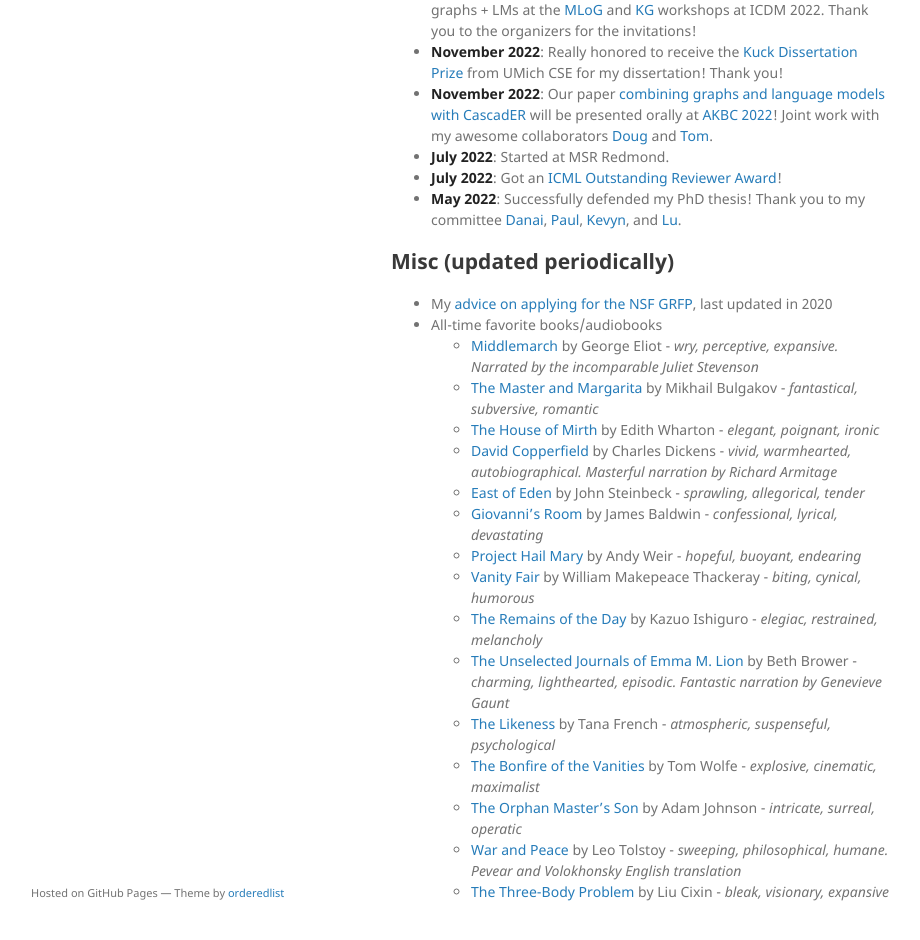
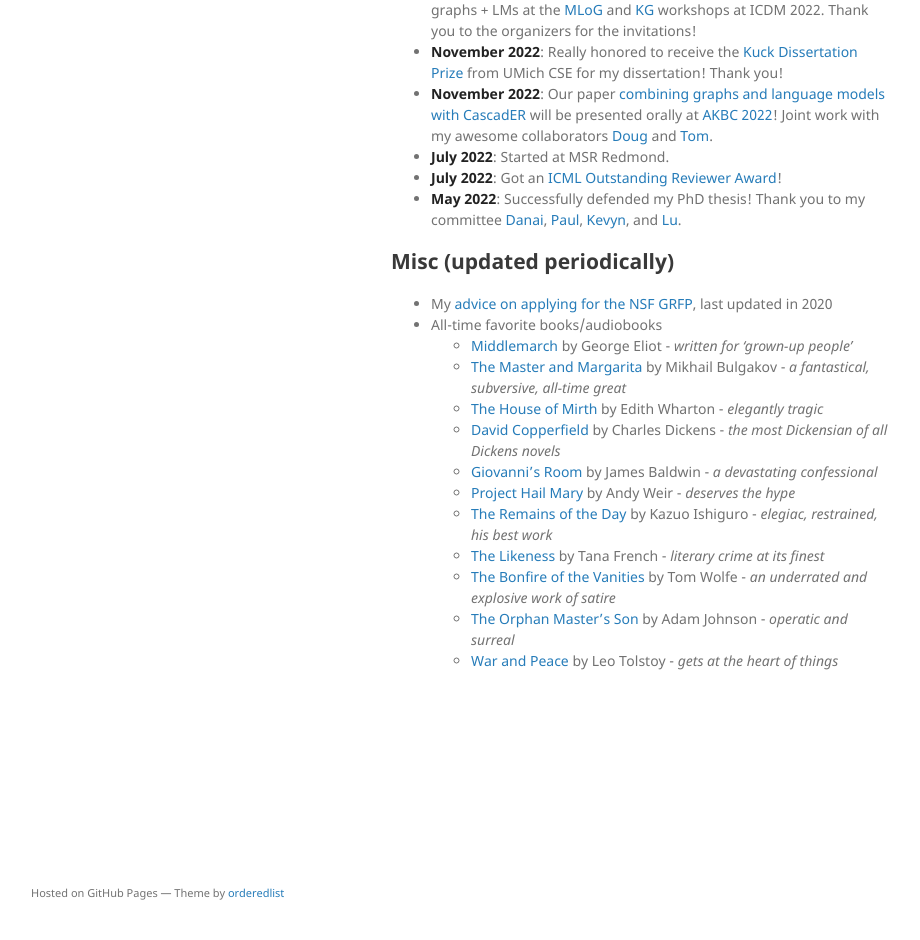
Before and after one commit to tsafavi/tsafavi.github.io, a Jekyll site: the page built from index.md, in a window 1280 px wide and 1386 px high. Shown: the part 414-1354 px from the top of the window, without its empty margins (179-1099 px from the left). Built offline with Jekyll 4.4.1, drawn with Linux system fonts in a browser that asks for light colours.

Commit message:
Update reading.yml

```diff
--- a/_data/reading.yml
+++ b/_data/reading.yml
@@ -1,62 +1,46 @@
 - title: "Middlemarch"
   author: "George Eliot"
   link: "https://www.audible.com/pd/Middlemarch-Audiobook/B004S7ANSU"
-  notes: "wry, perceptive, expansive. Narrated by the incomparable Juliet Stevenson"
+  notes: "written for 'grown-up people'"
 - title: "The Master and Margarita"
   author: "Mikhail Bulgakov"
   link: "https://www.audible.com/pd/The-Master-and-Margarita-Audiobook/B002V02KPU"
-  notes: "fantastical, subversive, romantic"
+  notes: "a fantastical, subversive, all-time great"
 - title: "The House of Mirth"
   author: "Edith Wharton"
   link: "https://www.audible.com/pd/The-House-of-Mirth-Audiobook/B002V59XB4"
-  notes: "elegant, poignant, ironic"
+  notes: "elegantly tragic"
 - title: "David Copperfield"
   author: "Charles Dickens"
   link: "https://www.audible.com/pd/David-Copperfield-Audiobook/B01728H3VQ"
-  notes: "vivid, warmhearted, autobiographical. Masterful narration by Richard Armitage"
-- title: "East of Eden"
-  author: "John Steinbeck"
-  link: "https://www.audible.com/pd/East-of-Eden-Audiobook/B00546SXO0"
-  notes: "sprawling, allegorical, tender"
+  notes: "the most Dickensian of all Dickens novels"
 - title: "Giovanni's Room"
   author: "James Baldwin"
   link: "https://www.audible.com/pd/Giovannis-Room-Audiobook/B0CVBM6X42"
-  notes: "confessional, lyrical, devastating"
+  notes: "a devastating confessional"
 - title: "Project Hail Mary"
   author: "Andy Weir"
-  notes: "hopeful, buoyant, endearing"
+  notes: "deserves the hype"
   link: "https://www.audible.com/pd/Project-Hail-Mary-Audiobook/B08G9PRS1K"
-- title: "Vanity Fair"
-  author: "William Makepeace Thackeray"
-  notes: "biting, cynical, humorous"
-  link: "https://www.audible.com/pd/Vanity-Fair-Audiobook/B002V02E6K"
 - title: "The Remains of the Day"
   author: "Kazuo Ishiguro"
   link: "https://www.audible.com/pd/The-Remains-of-the-Day-Audiobook/0593209699"
-  notes: "elegiac, restrained, melancholy"
-- title: "The Unselected Journals of Emma M. Lion"
-  author: "Beth Brower"
-  link: "https://www.audible.com/pd/The-Unselected-Journals-of-Emma-M-Lion-Vol-1-Audiobook/B0FF6G74T4"
-  notes: "charming, lighthearted, episodic. Fantastic narration by Genevieve Gaunt"
+  notes: "elegiac, restrained, his best work"
 - title: "The Likeness"
   author: "Tana French"
   link: "https://www.goodreads.com/en/book/show/5941114-the-likeness"
-  notes: "atmospheric, suspenseful, psychological"
+  notes: "literary crime at its finest"
 - title: "The Bonfire of the Vanities"
   author: "Tom Wolfe"
   link: "https://www.goodreads.com/book/show/2666.The_Bonfire_of_the_Vanities"
-  notes: "explosive, cinematic, maximalist"
+  notes: "an underrated and explosive work of satire"
 - title: "The Orphan Master's Son"
   author: "Adam Johnson"
   status: "August 2020"
   link: "https://www.goodreads.com/book/show/11529868-the-orphan-master-s-son"
-  notes: "intricate, surreal, operatic"
+  notes: "operatic and surreal"
 - title: "War and Peace"
   author: "Leo Tolstoy"
   link: "https://www.goodreads.com/book/show/35222261-war-and-peace-pevear-and-volokhonsky-trans"
   status: "Nov 2019"
-  notes: "sweeping, philosophical, humane. Pevear and Volokhonsky English translation"
-- title: "The Three-Body Problem"
-  author: "Liu Cixin"
-  link: "https://www.goodreads.com/book/show/20518872-the-three-body-problem"
-  notes: "bleak, visionary, expansive"
+  notes: "gets at the heart of things"
```
